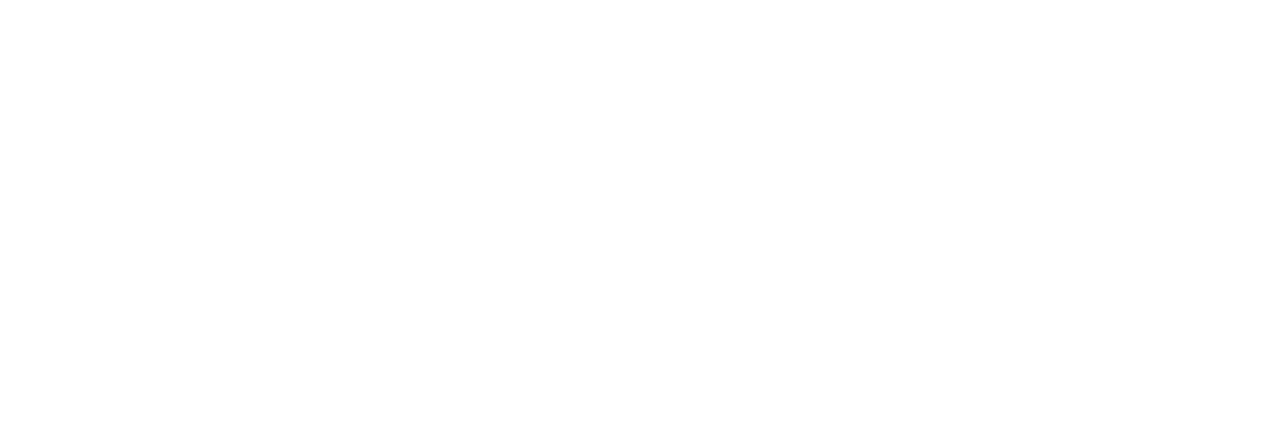
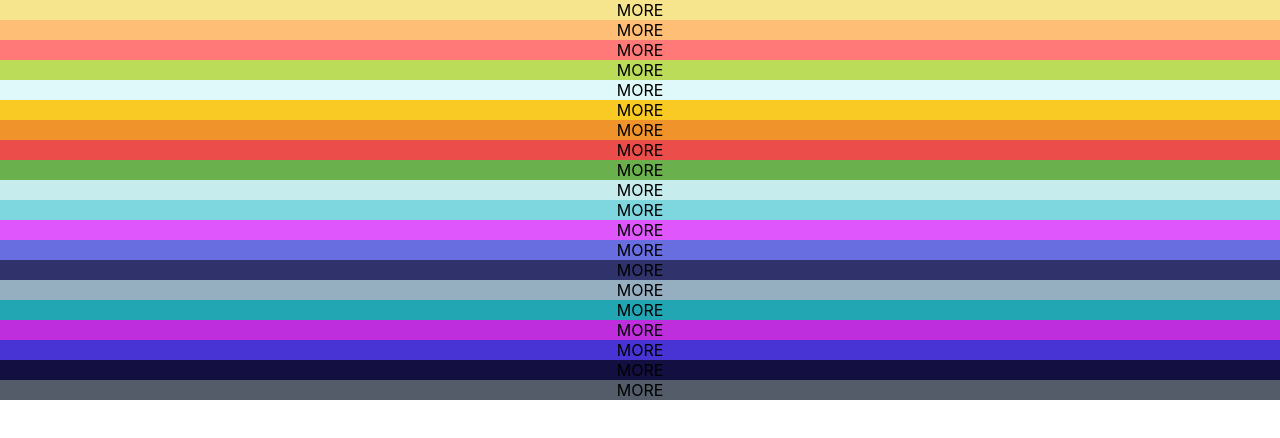
Before and after one commit to Decomplosed/colors-app, a React (Create React App) app: page / in a window 1280 px wide. Shown: the top 438 px of the page. Built offline with nearby package versions, Linux system fonts and the light colour scheme.

Commit message:
create a color boxes

```diff
--- a/src/Palette.js
+++ b/src/Palette.js
@@ -4,12 +4,14 @@
 export class Palette extends Component {
   render() {
     const colorBoxes = this.props.colors.map(color => (
-      <ColorBox background={color} />
+      <ColorBox background={color.color} name={color.name} />
     ))
 
     return (
       <div className='Palette'>
-        <div className="Palette-colors"></div>
+        <div className="Palette-colors">
+          {colorBoxes}
+        </div>
       </div>
     )
   }
```
